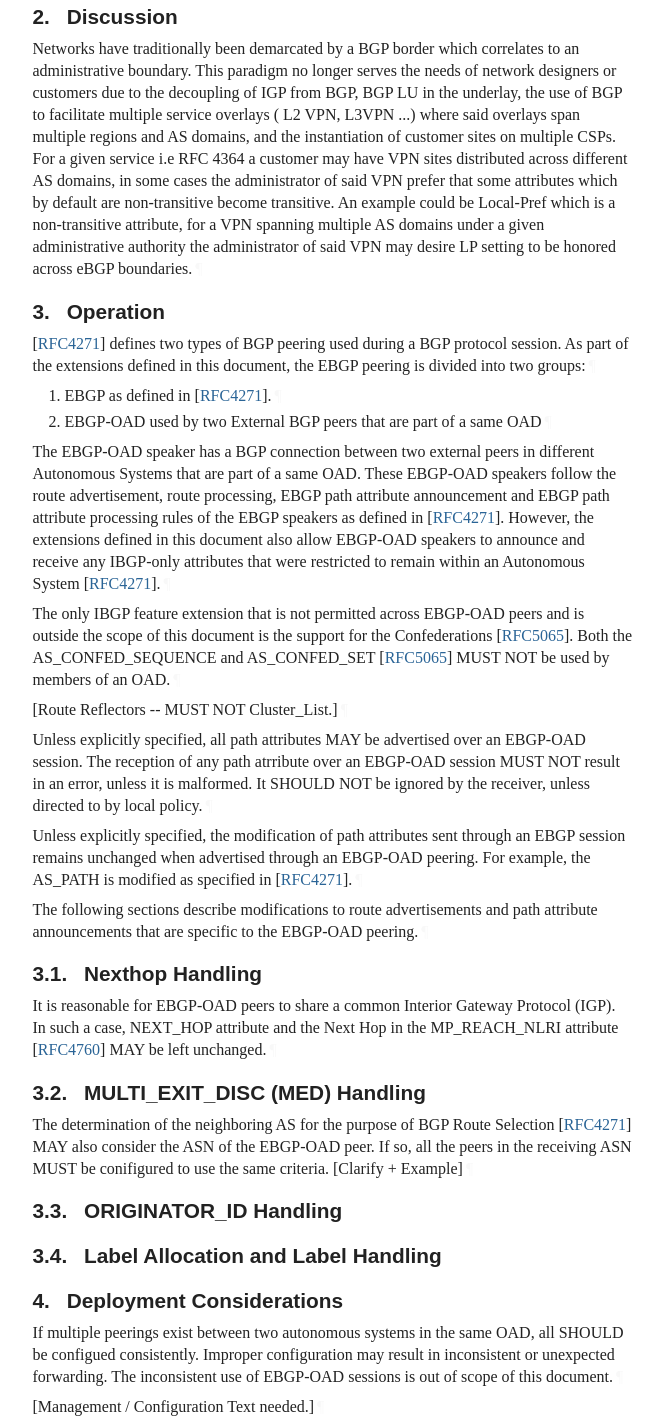
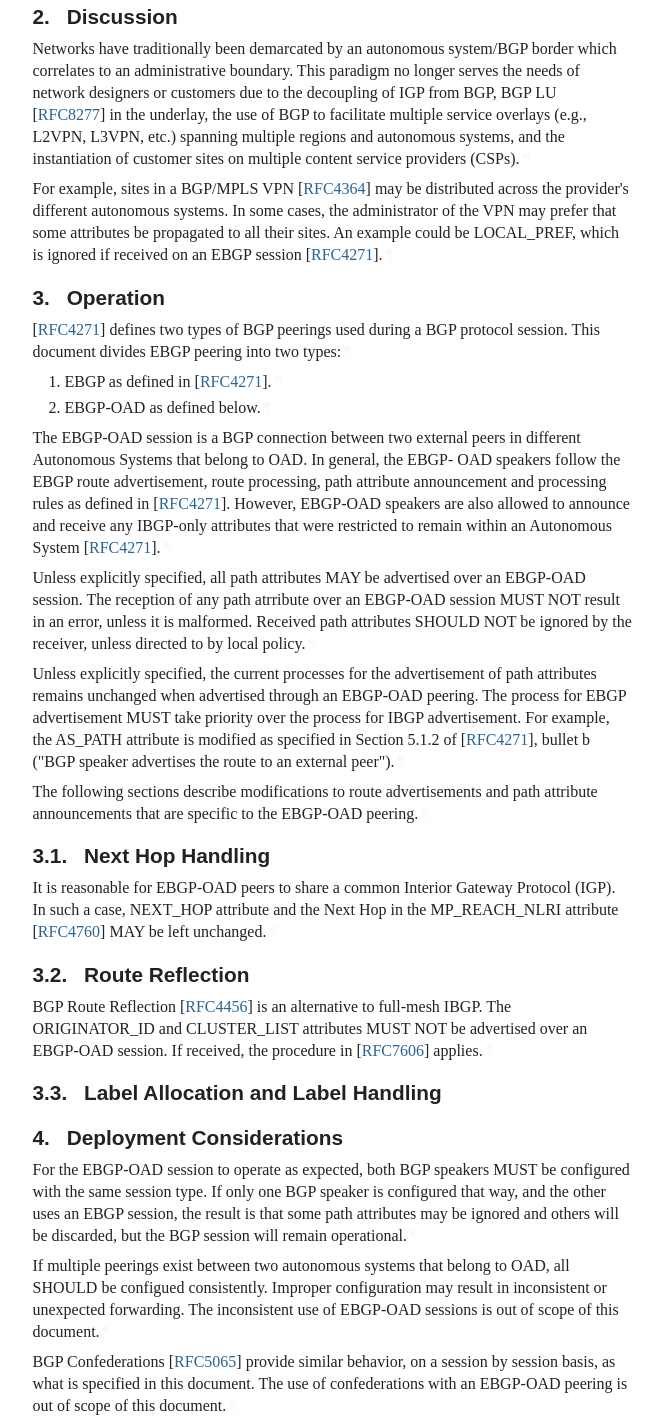
Before and after one commit to aretana/draft-xxx-idr-bgp-oad, a plain HTML site: page draft-xxx-idr-bgp-oad.html in a window 1280 px wide. Shown: the part 919-2340 px from the top of the page, without its empty margins (92-755 px from the left). Drawn offline with Linux system fonts and the light colour scheme; a web font is replaced by a local one.

Commit message:
Script updating gh-pages from 8459cc9. [ci skip]

```diff
--- a/draft-xxx-idr-bgp-oad.html
+++ b/draft-xxx-idr-bgp-oad.html
@@ -9,8 +9,8 @@
 <meta content="
 
         This document defines a new External BGP (EBGP) peering type known as
-        BGP-OAD. BGP-OAD peering is used between two EBGP peers that are part
-        of the same One Administrative Domain (OAD).
+        EBGP-OAD. EBGP-OAD peering is used between two EBGP peers that belong to
+        One Administrative Domain (OAD).
 
     " name="description">
 <meta content="xml2rfc 3.16.0" name="generator">
@@ -1055,7 +1055,7 @@ svg :is([fill="white"], [fill^="#fff"]) {
 </tr></thead>
 <tfoot><tr>
 <td class="left">Surname [REPLACE]</td>
-<td class="center">Expires 4 September 2023</td>
+<td class="center">Expires 11 September 2023</td>
 <td class="right">[Page]</td>
 </tr></tfoot>
 </table>
@@ -1068,12 +1068,12 @@ svg :is([fill="white"], [fill^="#fff"]) {
 <dd class="internet-draft">draft-xxx-idr-bgp-oad-00</dd>
 <dt class="label-published">Published:</dt>
 <dd class="published">
-<time datetime="2023-03-03" class="published">3 March 2023</time>
+<time datetime="2023-03-10" class="published">10 March 2023</time>
     </dd>
 <dt class="label-intended-status">Intended Status:</dt>
 <dd class="intended-status">Standards Track</dd>
 <dt class="label-expires">Expires:</dt>
-<dd class="expires"><time datetime="2023-09-04">4 September 2023</time></dd>
+<dd class="expires"><time datetime="2023-09-11">11 September 2023</time></dd>
 <dt class="label-authors">Author:</dt>
 <dd class="authors">
 <div class="author">
@@ -1089,8 +1089,8 @@ svg :is([fill="white"], [fill^="#fff"]) {
       <h2 id="abstract"><a href="#abstract" class="selfRef">Abstract</a></h2>
 <p id="section-abstract-1">
         This document defines a new External BGP (EBGP) peering type known as
-        BGP-OAD. BGP-OAD peering is used between two EBGP peers that are part
-        of the same One Administrative Domain (OAD).<a href="#section-abstract-1" class="pilcrow">¶</a></p>
+        EBGP-OAD. EBGP-OAD peering is used between two EBGP peers that belong to
+        One Administrative Domain (OAD).<a href="#section-abstract-1" class="pilcrow">¶</a></p>
 </section>
 <div id="status-of-memo">
 <section id="section-boilerplate.1">
@@ -1111,7 +1111,7 @@ svg :is([fill="white"], [fill^="#fff"]) {
         time. It is inappropriate to use Internet-Drafts as reference
         material or to cite them other than as "work in progress."<a href="#section-boilerplate.1-3" class="pilcrow">¶</a></p>
 <p id="section-boilerplate.1-4">
-        This Internet-Draft will expire on 4 September 2023.<a href="#section-boilerplate.1-4" class="pilcrow">¶</a></p>
+        This Internet-Draft will expire on 11 September 2023.<a href="#section-boilerplate.1-4" class="pilcrow">¶</a></p>
 </section>
 </div>
 <div id="copyright">
@@ -1155,16 +1155,13 @@ svg :is([fill="white"], [fill^="#fff"]) {
             <p id="section-toc.1-1.3.1"><a href="#section-3" class="auto internal xref">3</a>.  <a href="#name-operation" class="internal xref">Operation</a></p>
 <ul class="compact toc ulBare ulEmpty">
 <li class="compact toc ulBare ulEmpty" id="section-toc.1-1.3.2.1">
-                <p id="section-toc.1-1.3.2.1.1"><a href="#section-3.1" class="auto internal xref">3.1</a>.  <a href="#name-nexthop-handling" class="internal xref">Nexthop Handling</a></p>
+                <p id="section-toc.1-1.3.2.1.1"><a href="#section-3.1" class="auto internal xref">3.1</a>.  <a href="#name-next-hop-handling" class="internal xref">Next Hop Handling</a></p>
 </li>
               <li class="compact toc ulBare ulEmpty" id="section-toc.1-1.3.2.2">
-                <p id="section-toc.1-1.3.2.2.1"><a href="#section-3.2" class="auto internal xref">3.2</a>.  <a href="#name-multi_exit_disc-med-handlin" class="internal xref">MULTI_EXIT_DISC (MED) Handling</a></p>
+                <p id="section-toc.1-1.3.2.2.1"><a href="#section-3.2" class="auto internal xref">3.2</a>.  <a href="#name-route-reflection" class="internal xref">Route Reflection</a></p>
 </li>
               <li class="compact toc ulBare ulEmpty" id="section-toc.1-1.3.2.3">
-                <p id="section-toc.1-1.3.2.3.1"><a href="#section-3.3" class="auto internal xref">3.3</a>.  <a href="#name-originator_id-handling" class="internal xref">ORIGINATOR_ID Handling</a></p>
-</li>
-              <li class="compact toc ulBare ulEmpty" id="section-toc.1-1.3.2.4">
-                <p id="section-toc.1-1.3.2.4.1"><a href="#section-3.4" class="auto internal xref">3.4</a>.  <a href="#name-label-allocation-and-label-" class="internal xref">Label Allocation and Label Handling</a></p>
+                <p id="section-toc.1-1.3.2.3.1"><a href="#section-3.3" class="auto internal xref">3.3</a>.  <a href="#name-label-allocation-and-label-" class="internal xref">Label Allocation and Label Handling</a></p>
 </li>
             </ul>
 </li>
@@ -1203,19 +1200,19 @@ svg :is([fill="white"], [fill^="#fff"]) {
 <a href="#section-1" class="section-number selfRef">1. </a><a href="#name-introduction" class="section-name selfRef">Introduction</a>
       </h2>
 <p id="section-1-1">
- At each EBGP boundary, BGP path
- attributes are modified as
- per standard BGP rules <span>[<a href="#RFC4271" class="cite xref">RFC4271</a>]</span>.  This includes prepending the AS_PATH
- attribute with the autonomous-system number of the BGP speaker
- and stripping any IBGP-only attibutes.<a href="#section-1-1" class="pilcrow">¶</a></p>
+        At each EBGP boundary, BGP path attributes are modified as per standard
+        BGP rules <span>[<a href="#RFC4271" class="cite xref">RFC4271</a>]</span>.  This includes prepending the
+        AS_PATH attribute with the autonomous-system number of the BGP speaker
+        and stripping any IBGP-only attibutes.<a href="#section-1-1" class="pilcrow">¶</a></p>
 <p id="section-1-2">
- Some networks span more than one autonomous sytem and require more
-  flexibility in the propagation of path attributes. These networks are said to
-  belong to One Administrative Domain (OAD). It is desiable to carry IBGP
-  attributes across EBGP peering when the peers are part on OAD. This document
-  defines a new EBGP peering type known as BGP-OAD. BGP-OAD peering is used
-  between two EBGP peers that are part of the same OAD. This document also
-  defines rules for route announcement and processing for EBGP-OAD peers.<a href="#section-1-2" class="pilcrow">¶</a></p>
+        Some networks span more than one autonomous sytem and require more
+        flexibility in the propagation of path attributes. These networks are
+        said to belong to One Administrative Domain (OAD). It is desiable to
+        carry IBGP-only attributes across EBGP peering when the peers belong to
+        OAD. This document defines a new EBGP peering type known as EBGP-OAD.
+        EBGP-OAD peering is used between two EBGP peers that beong to OAD. This
+        document also defines rules for route announcement and processing for
+        EBGP-OAD peers.<a href="#section-1-2" class="pilcrow">¶</a></p>
 <section id="section-1.1">
         <h3 id="name-requirements-language">
 <a href="#section-1.1" class="section-number selfRef">1.1. </a><a href="#name-requirements-language" class="section-name selfRef">Requirements Language</a>
@@ -1233,102 +1230,84 @@ svg :is([fill="white"], [fill^="#fff"]) {
 <a href="#section-2" class="section-number selfRef">2. </a><a href="#name-discussion" class="section-name selfRef">Discussion</a>
       </h2>
 <p id="section-2-1">
-        Networks have traditionally been demarcated by a BGP border which
-        correlates to an administrative boundary. This paradigm no longer
-        serves the needs of network designers or customers due to the
-        decoupling of IGP from BGP, BGP LU in the underlay, the use of BGP to
-        facilitate multiple service overlays ( L2 VPN, L3VPN ...) where said
-        overlays span multiple regions and AS domains, and the instantiation of
-        customer sites on multiple CSPs. For a given service i.e RFC 4364 a
-        customer may have VPN sites distributed across different AS domains, in
-        some cases the administrator of said VPN prefer that some attributes
-        which by default are non-transitive become transitive. An example could
-        be Local-Pref which is a non-transitive attribute, for a VPN spanning
-        multiple AS domains under a given administrative authority the
-        administrator of said VPN may desire LP setting to be honored across
-        eBGP boundaries.<a href="#section-2-1" class="pilcrow">¶</a></p>
+        Networks have traditionally been demarcated by an autonomous system/BGP
+        border which correlates to an administrative boundary. This paradigm no
+        longer serves the needs of network designers or customers due to the
+        decoupling of IGP from BGP, BGP LU <span>[<a href="#RFC8277" class="cite xref">RFC8277</a>]</span> in the
+        underlay, the use of BGP to facilitate multiple service overlays (e.g.,
+        L2VPN, L3VPN, etc.) spanning multiple regions and autonomous systems,
+        and the instantiation of customer sites on multiple content service
+        providers (CSPs).<a href="#section-2-1" class="pilcrow">¶</a></p>
+<p id="section-2-2">
+        For example, sites in a BGP/MPLS VPN <span>[<a href="#RFC4364" class="cite xref">RFC4364</a>]</span> may be
+        distributed across the provider's different autonomous systems. In some
+        cases, the administrator of the VPN may prefer that some attributes be
+        propagated to all their sites. An example could be LOCAL_PREF, which is
+        ignored if received on an EBGP session <span>[<a href="#RFC4271" class="cite xref">RFC4271</a>]</span>.<a href="#section-2-2" class="pilcrow">¶</a></p>
 </section>
 <section id="section-3">
       <h2 id="name-operation">
 <a href="#section-3" class="section-number selfRef">3. </a><a href="#name-operation" class="section-name selfRef">Operation</a>
       </h2>
 <p id="section-3-1">
- <span>[<a href="#RFC4271" class="cite xref">RFC4271</a>]</span> defines two types of BGP peering
- used during a BGP protocol session. As part of the
- extensions defined in this document, the EBGP peering
-  is divided into two groups:<a href="#section-3-1" class="pilcrow">¶</a></p>
+        <span>[<a href="#RFC4271" class="cite xref">RFC4271</a>]</span> defines two types of BGP peerings used during
+        a BGP protocol session. This document divides EBGP peering into two
+        types:<a href="#section-3-1" class="pilcrow">¶</a></p>
 <ol start="1" type="1" class="normal type-1" id="section-3-2">
- <li id="section-3-2.1">
-   EBGP as defined in <span>[<a href="#RFC4271" class="cite xref">RFC4271</a>]</span>.<a href="#section-3-2.1" class="pilcrow">¶</a>
+     <li id="section-3-2.1">EBGP as defined in <span>[<a href="#RFC4271" class="cite xref">RFC4271</a>]</span>.<a href="#section-3-2.1" class="pilcrow">¶</a>
 </li>
-        <li id="section-3-2.2">
-   EBGP-OAD used by two External BGP peers that are part of a same OAD<a href="#section-3-2.2" class="pilcrow">¶</a>
+        <li id="section-3-2.2">EBGP-OAD as defined below.<a href="#section-3-2.2" class="pilcrow">¶</a>
 </li>
       </ol>
 <p id="section-3-3">
- The EBGP-OAD speaker has a BGP connection between two external
- peers in different Autonomous Systems that are part of a same OAD.
- These EBGP-OAD speakers follow the route advertisement, route
- processing, EBGP path attribute announcement and EBGP path attribute
- processing rules of the EBGP speakers as defined in
- <span>[<a href="#RFC4271" class="cite xref">RFC4271</a>]</span>.
- However, the extensions defined in this document also allow EBGP-OAD
- speakers to announce and receive any IBGP-only attributes that
- were restricted to remain within an Autonomous System <span>[<a href="#RFC4271" class="cite xref">RFC4271</a>]</span>.<a href="#section-3-3" class="pilcrow">¶</a></p>
+        The EBGP-OAD session is a BGP connection between two external peers in
+        different Autonomous Systems that belong to OAD. In general, the EBGP-
+        OAD speakers follow the EBGP route advertisement, route processing,
+        path attribute announcement and processing rules as defined in
+        <span>[<a href="#RFC4271" class="cite xref">RFC4271</a>]</span>. However, EBGP-OAD speakers are also allowed
+        to announce and receive any IBGP-only attributes that were restricted
+        to remain within an Autonomous System <span>[<a href="#RFC4271" class="cite xref">RFC4271</a>]</span>.<a href="#section-3-3" class="pilcrow">¶</a></p>
 <p id="section-3-4">
- The only IBGP feature extension that is not permitted across EBGP-OAD
- peers and is outside the scope of this document is the support for
- the Confederations <span>[<a href="#RFC5065" class="cite xref">RFC5065</a>]</span>. Both the
- AS_CONFED_SEQUENCE and AS_CONFED_SET <span>[<a href="#RFC5065" class="cite xref">RFC5065</a>]</span>
- MUST NOT be used by members of an OAD.<a href="#section-3-4" class="pilcrow">¶</a></p>
-<p id="section-3-5">
-        [Route Reflectors -- MUST NOT Cluster_List.]<a href="#section-3-5" class="pilcrow">¶</a></p>
-<p id="section-3-6">
         Unless explicitly specified, all path attributes MAY be advertised over
         an EBGP-OAD session.  The reception of any path atrribute over an
         EBGP-OAD session MUST NOT result in an error, unless it is malformed.
-        It SHOULD NOT be ignored by the receiver, unless directed to by local
-        policy.<a href="#section-3-6" class="pilcrow">¶</a></p>
-<p id="section-3-7">
-        Unless explicitly specified, the modification of path attributes sent
-        through an EBGP session remains unchanged when advertised through an
-        EBGP-OAD peering.  For example, the AS_PATH is modified as specified in
-        <span>[<a href="#RFC4271" class="cite xref">RFC4271</a>]</span>.<a href="#section-3-7" class="pilcrow">¶</a></p>
-<p id="section-3-8">
-  The following sections describe modifications to route advertisements
- and path attribute announcements that are specific to
- the EBGP-OAD peering.<a href="#section-3-8" class="pilcrow">¶</a></p>
+        Received path attributes SHOULD NOT be ignored by the receiver, unless
+        directed to by local policy.<a href="#section-3-4" class="pilcrow">¶</a></p>
+<p id="section-3-5">
+        Unless explicitly specified, the current processes for the
+        advertisement of path attributes remains unchanged when advertised
+        through an EBGP-OAD peering.  The process for EBGP advertisement MUST
+        take priority over the process for IBGP advertisement.  For example,
+        the AS_PATH attribute is modified as specified in Section 5.1.2 of
+        <span>[<a href="#RFC4271" class="cite xref">RFC4271</a>]</span>, bullet b ("BGP speaker advertises the route
+        to an external peer").<a href="#section-3-5" class="pilcrow">¶</a></p>
+<p id="section-3-6">
+        The following sections describe modifications to route advertisements
+        and path attribute announcements that are specific to the EBGP-OAD
+        peering.<a href="#section-3-6" class="pilcrow">¶</a></p>
 <section id="section-3.1">
-        <h3 id="name-nexthop-handling">
-<a href="#section-3.1" class="section-number selfRef">3.1. </a><a href="#name-nexthop-handling" class="section-name selfRef">Nexthop Handling</a>
+        <h3 id="name-next-hop-handling">
+<a href="#section-3.1" class="section-number selfRef">3.1. </a><a href="#name-next-hop-handling" class="section-name selfRef">Next Hop Handling</a>
         </h3>
 <p id="section-3.1-1">
-            It is reasonable for EBGP-OAD peers
-     to share a common Interior Gateway
-     Protocol (IGP).  In such
-     a case, NEXT_HOP attribute and the Next Hop in the
-     MP_REACH_NLRI attribute  <span>[<a href="#RFC4760" class="cite xref">RFC4760</a>]</span> MAY be left unchanged.<a href="#section-3.1-1" class="pilcrow">¶</a></p>
+            It is reasonable for EBGP-OAD peers to share a common Interior
+            Gateway Protocol (IGP).  In such a case, NEXT_HOP attribute and the
+            Next Hop in the MP_REACH_NLRI attribute  <span>[<a href="#RFC4760" class="cite xref">RFC4760</a>]</span>
+            MAY be left unchanged.<a href="#section-3.1-1" class="pilcrow">¶</a></p>
 </section>
 <section id="section-3.2">
-        <h3 id="name-multi_exit_disc-med-handlin">
-<a href="#section-3.2" class="section-number selfRef">3.2. </a><a href="#name-multi_exit_disc-med-handlin" class="section-name selfRef">MULTI_EXIT_DISC (MED) Handling</a>
+        <h3 id="name-route-reflection">
+<a href="#section-3.2" class="section-number selfRef">3.2. </a><a href="#name-route-reflection" class="section-name selfRef">Route Reflection</a>
         </h3>
 <p id="section-3.2-1">
-          The determination of the neighboring AS for the purpose of BGP Route
-          Selection <span>[<a href="#RFC4271" class="cite xref">RFC4271</a>]</span> MAY also consider the ASN of the
-          EBGP-OAD peer.  If so, all the peers in the receiving ASN MUST be
-          conifigured to use the same criteria.
-
-          [Clarify + Example]<a href="#section-3.2-1" class="pilcrow">¶</a></p>
+         BGP Route Reflection <span>[<a href="#RFC4456" class="cite xref">RFC4456</a>]</span> is an alternative to
+         full-mesh IBGP.  The ORIGINATOR_ID and CLUSTER_LIST attributes MUST
+         NOT be advertised over an EBGP-OAD session.  If received, the
+         procedure in <span>[<a href="#RFC7606" class="cite xref">RFC7606</a>]</span> applies.<a href="#section-3.2-1" class="pilcrow">¶</a></p>
 </section>
 <section id="section-3.3">
-        <h3 id="name-originator_id-handling">
-<a href="#section-3.3" class="section-number selfRef">3.3. </a><a href="#name-originator_id-handling" class="section-name selfRef">ORIGINATOR_ID Handling</a>
-      </h3>
-</section>
-<section id="section-3.4">
         <h3 id="name-label-allocation-and-label-">
-<a href="#section-3.4" class="section-number selfRef">3.4. </a><a href="#name-label-allocation-and-label-" class="section-name selfRef">Label Allocation and Label Handling</a>
+<a href="#section-3.3" class="section-number selfRef">3.3. </a><a href="#name-label-allocation-and-label-" class="section-name selfRef">Label Allocation and Label Handling</a>
       </h3>
 </section>
 </section>
@@ -1337,12 +1316,11 @@ svg :is([fill="white"], [fill^="#fff"]) {
 <a href="#section-4" class="section-number selfRef">4. </a><a href="#name-deployment-considerations" class="section-name selfRef">Deployment Considerations</a>
       </h2>
 <p id="section-4-1">
-        If multiple peerings exist between two autonomous systems in the same
-        OAD, all SHOULD be configued consistently.  Improper configuration may
-        result in inconsistent or unexpected forwarding.  The inconsistent use
-        of EBGP-OAD sessions is out of scope of this document.<a href="#section-4-1" class="pilcrow">¶</a></p>
+        For the EBGP-OAD session to operate as expected, both BGP speakers MUST be configured with the same session type.  If only one BGP speaker is configured that way, and the other uses an EBGP session, the result is that some path attributes may be ignored and others will be discarded, but the BGP session will remain operational.<a href="#section-4-1" class="pilcrow">¶</a></p>
 <p id="section-4-2">
-        [Management / Configuration Text needed.]<a href="#section-4-2" class="pilcrow">¶</a></p>
+        If multiple peerings exist between two autonomous systems that belong to OAD, all SHOULD be configued consistently.  Improper configuration may result in inconsistent or unexpected forwarding.  The inconsistent use of EBGP-OAD sessions is out of scope of this document.<a href="#section-4-2" class="pilcrow">¶</a></p>
+<p id="section-4-3">
+        BGP Confederations <span>[<a href="#RFC5065" class="cite xref">RFC5065</a>]</span> provide similar behavior, on a session by session basis, as what is specified in this document.  The use of confederations with an EBGP-OAD peering is out of scope of this document.<a href="#section-4-3" class="pilcrow">¶</a></p>
 </section>
 <div id="IANA">
 <section id="section-5">
@@ -1362,7 +1340,18 @@ svg :is([fill="white"], [fill^="#fff"]) {
           inherent in the existing BGP protocol, such as those described in
           <span>[<a href="#RFC4271" class="cite xref">RFC4271</a>]</span> and <span>[<a href="#RFC4272" class="cite xref">RFC4272</a>]</span>.<a href="#section-6-1" class="pilcrow">¶</a></p>
 <p id="section-6-2">
-          [Add more.  Backwards -- one sided!]<a href="#section-6-2" class="pilcrow">¶</a></p>
+          This document defines a new BGP session type which combines the path
+          attribute propagation rules for EBGP and IBGP peering.  Any existing
+          security considerations related to existing path attributes apply to
+          the new EBGP-OAD session type.<a href="#section-6-2" class="pilcrow">¶</a></p>
+<p id="section-6-3">
+          By combining the path attribute propagation rules, IBGP information
+          may now be propagated to another autonomous system.  However, it is
+          expected that the new session type will only be enabled when peering
+          with a router that also belongs to OAD.  If misconfigured, the impact
+          is minimal due to the fact that both <span>[<a href="#RFC4271" class="cite xref">RFC4271</a>]</span> and
+          <span>[<a href="#RFC7606" class="cite xref">RFC7606</a>]</span> define mechanisms to deal with unexpected
+          path attributes.<a href="#section-6-3" class="pilcrow">¶</a></p>
 </section>
 </div>
 <section id="section-7">
@@ -1382,9 +1371,17 @@ svg :is([fill="white"], [fill^="#fff"]) {
         <dd>
 <span class="refAuthor">Rekhter, Y., Ed.</span>, <span class="refAuthor">Li, T., Ed.</span>, and <span class="refAuthor">S. Hares, Ed.</span>, <span class="refTitle">"A Border Gateway Protocol 4 (BGP-4)"</span>, <span class="seriesInfo">RFC 4271</span>, <span class="seriesInfo">DOI 10.17487/RFC4271</span>, <time datetime="2006-01" class="refDate">January 2006</time>, <span>&lt;<a href="https://www.rfc-editor.org/info/rfc4271">https://www.rfc-editor.org/info/rfc4271</a>&gt;</span>. </dd>
 <dd class="break"></dd>
+<dt id="RFC4456">[RFC4456]</dt>
+        <dd>
+<span class="refAuthor">Bates, T.</span>, <span class="refAuthor">Chen, E.</span>, and <span class="refAuthor">R. Chandra</span>, <span class="refTitle">"BGP Route Reflection: An Alternative to Full Mesh Internal BGP (IBGP)"</span>, <span class="seriesInfo">RFC 4456</span>, <span class="seriesInfo">DOI 10.17487/RFC4456</span>, <time datetime="2006-04" class="refDate">April 2006</time>, <span>&lt;<a href="https://www.rfc-editor.org/info/rfc4456">https://www.rfc-editor.org/info/rfc4456</a>&gt;</span>. </dd>
+<dd class="break"></dd>
 <dt id="RFC5065">[RFC5065]</dt>
         <dd>
 <span class="refAuthor">Traina, P.</span>, <span class="refAuthor">McPherson, D.</span>, and <span class="refAuthor">J. Scudder</span>, <span class="refTitle">"Autonomous System Confederations for BGP"</span>, <span class="seriesInfo">RFC 5065</span>, <span class="seriesInfo">DOI 10.17487/RFC5065</span>, <time datetime="2007-08" class="refDate">August 2007</time>, <span>&lt;<a href="https://www.rfc-editor.org/info/rfc5065">https://www.rfc-editor.org/info/rfc5065</a>&gt;</span>. </dd>
+<dd class="break"></dd>
+<dt id="RFC7606">[RFC7606]</dt>
+        <dd>
+<span class="refAuthor">Chen, E., Ed.</span>, <span class="refAuthor">Scudder, J., Ed.</span>, <span class="refAuthor">Mohapatra, P.</span>, and <span class="refAuthor">K. Patel</span>, <span class="refTitle">"Revised Error Handling for BGP UPDATE Messages"</span>, <span class="seriesInfo">RFC 7606</span>, <span class="seriesInfo">DOI 10.17487/RFC7606</span>, <time datetime="2015-08" class="refDate">August 2015</time>, <span>&lt;<a href="https://www.rfc-editor.org/info/rfc7606">https://www.rfc-editor.org/info/rfc7606</a>&gt;</span>. </dd>
 <dd class="break"></dd>
 <dt id="RFC8174">[RFC8174]</dt>
       <dd>
@@ -1401,9 +1398,17 @@ svg :is([fill="white"], [fill^="#fff"]) {
         <dd>
 <span class="refAuthor">Murphy, S.</span>, <span class="refTitle">"BGP Security Vulnerabilities Analysis"</span>, <span class="seriesInfo">RFC 4272</span>, <span class="seriesInfo">DOI 10.17487/RFC4272</span>, <time datetime="2006-01" class="refDate">January 2006</time>, <span>&lt;<a href="https://www.rfc-editor.org/info/rfc4272">https://www.rfc-editor.org/info/rfc4272</a>&gt;</span>. </dd>
 <dd class="break"></dd>
+<dt id="RFC4364">[RFC4364]</dt>
+        <dd>
+<span class="refAuthor">Rosen, E.</span> and <span class="refAuthor">Y. Rekhter</span>, <span class="refTitle">"BGP/MPLS IP Virtual Private Networks (VPNs)"</span>, <span class="seriesInfo">RFC 4364</span>, <span class="seriesInfo">DOI 10.17487/RFC4364</span>, <time datetime="2006-02" class="refDate">February 2006</time>, <span>&lt;<a href="https://www.rfc-editor.org/info/rfc4364">https://www.rfc-editor.org/info/rfc4364</a>&gt;</span>. </dd>
+<dd class="break"></dd>
 <dt id="RFC4760">[RFC4760]</dt>
+        <dd>
+<span class="refAuthor">Bates, T.</span>, <span class="refAuthor">Chandra, R.</span>, <span class="refAuthor">Katz, D.</span>, and <span class="refAuthor">Y. Rekhter</span>, <span class="refTitle">"Multiprotocol Extensions for BGP-4"</span>, <span class="seriesInfo">RFC 4760</span>, <span class="seriesInfo">DOI 10.17487/RFC4760</span>, <time datetime="2007-01" class="refDate">January 2007</time>, <span>&lt;<a href="https://www.rfc-editor.org/info/rfc4760">https://www.rfc-editor.org/info/rfc4760</a>&gt;</span>. </dd>
+<dd class="break"></dd>
+<dt id="RFC8277">[RFC8277]</dt>
       <dd>
-<span class="refAuthor">Bates, T.</span>, <span class="refAuthor">Chandra, R.</span>, <span class="refAuthor">Katz, D.</span>, and <span class="refAuthor">Y. Rekhter</span>, <span class="refTitle">"Multiprotocol Extensions for BGP-4"</span>, <span class="seriesInfo">RFC 4760</span>, <span class="seriesInfo">DOI 10.17487/RFC4760</span>, <time datetime="2007-01" class="refDate">January 2007</time>, <span>&lt;<a href="https://www.rfc-editor.org/info/rfc4760">https://www.rfc-editor.org/info/rfc4760</a>&gt;</span>. </dd>
+<span class="refAuthor">Rosen, E.</span>, <span class="refTitle">"Using BGP to Bind MPLS Labels to Address Prefixes"</span>, <span class="seriesInfo">RFC 8277</span>, <span class="seriesInfo">DOI 10.17487/RFC8277</span>, <time datetime="2017-10" class="refDate">October 2017</time>, <span>&lt;<a href="https://www.rfc-editor.org/info/rfc8277">https://www.rfc-editor.org/info/rfc8277</a>&gt;</span>. </dd>
 <dd class="break"></dd>
 </dl>
 </section>
```
Also changed, not shown: index.html (+1 -1 lines), draft-xxx-idr-bgp-oad.txt.
